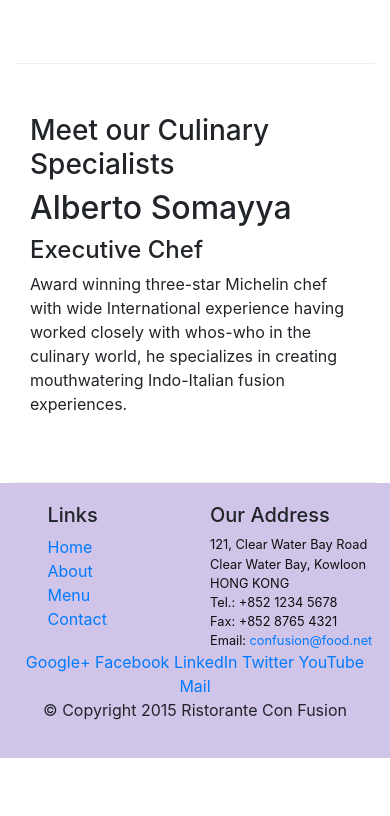
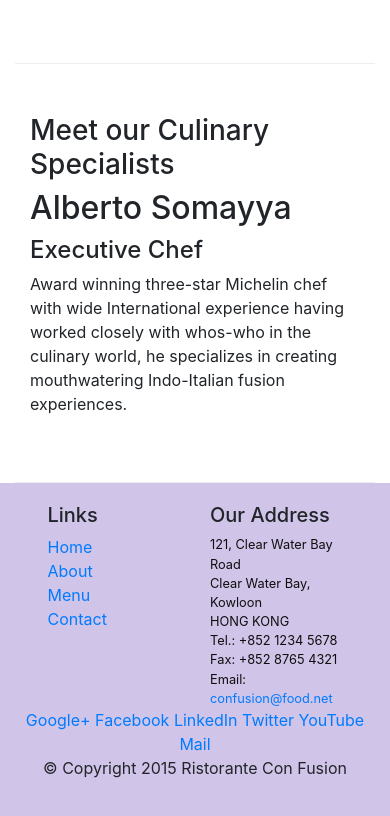
Before and after one commit to adityasadhu/Full-Stack-Web-Development-course-, a website: page index.html in a window 390 px wide. Shown: the part 1138-1954 px from the top of the page. Before the commit the page ends 1896 px from the top, so only its background shows below. Drawn offline with nearby package versions, Linux system fonts and the light colour scheme.

Commit message:
some changes

```diff
--- a/index.html
+++ b/index.html
@@ -69,7 +69,7 @@
     <footer class="footer">
         <div class="container">
             <div class="row">
-                <div class="col-5 offset-1 col-sm-2">
+                <div class="col-5   offset-1 col-sm-2">
                     <h5>Links</h5>
                     <ul class="list-unstyled">
                         <li><a href="#">Home</a></li>
@@ -78,7 +78,7 @@
                         <li><a href="#">Contact</a></li>
                     </ul>
                 </div>
-                <div class="col-6 col-sm-5">
+                <div class="col-5 col-sm-5">
                     <h5>Our Address</h5>
                     <address>
 		              121, Clear Water Bay Road<br>
```
